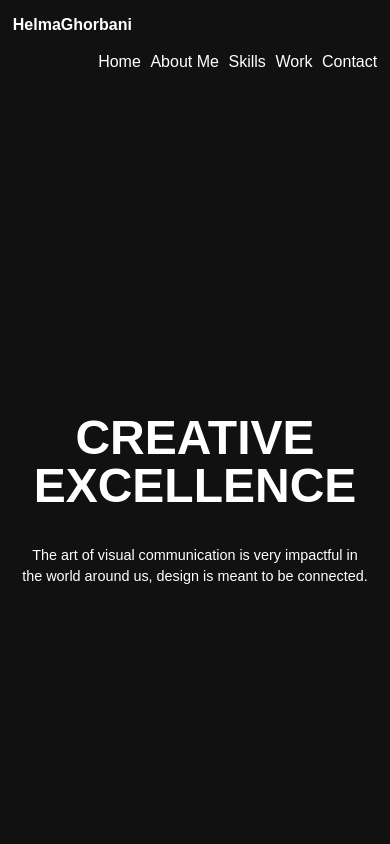
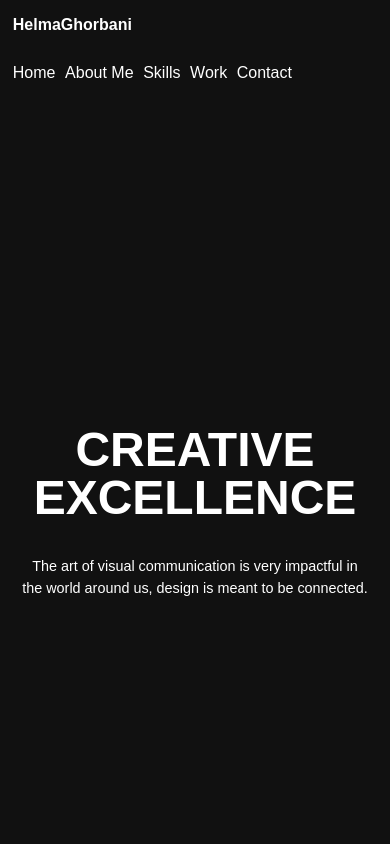
Before and after one commit to Helmaghorbani/HelmaGh, a React (Vite) app: page / in a window 390 px wide. Shown: the top 844 px of the page. Built offline with nearby package versions, Linux system fonts and the light colour scheme.

Commit message:
change navbar

```diff
--- a/src/App.css
+++ b/src/App.css
@@ -562,7 +562,39 @@ html, body, #root {
   }
 }
 
+@media (min-width: 200px) and (max-width: 416px) {
+  .navbar {
+    padding: 0.8rem;
+  }
 
+  .navbar .container {
+    flex-direction: column;
+    align-items: flex-start;
+    padding: 0;
+  }
+
+  .navbar .brand {
+    font-size: 1rem;
+    padding: 0;
+    order: 1;
+    margin-bottom: 1rem;
+  }
+
+  .nav-links {
+    flex-direction: row;
+    justify-content: flex-start;
+    gap: 0.6rem;
+    width: 100%;
+    padding: 0;
+    margin-top: 0.5rem;
+    order: 2;
+  }
+
+  .nav-links li a {
+    font-size: 1rem;
+    text-align: left;
+  }
+}
 /**/
 @media (max-width: 1280px) {
   .home-container h1 {
```
